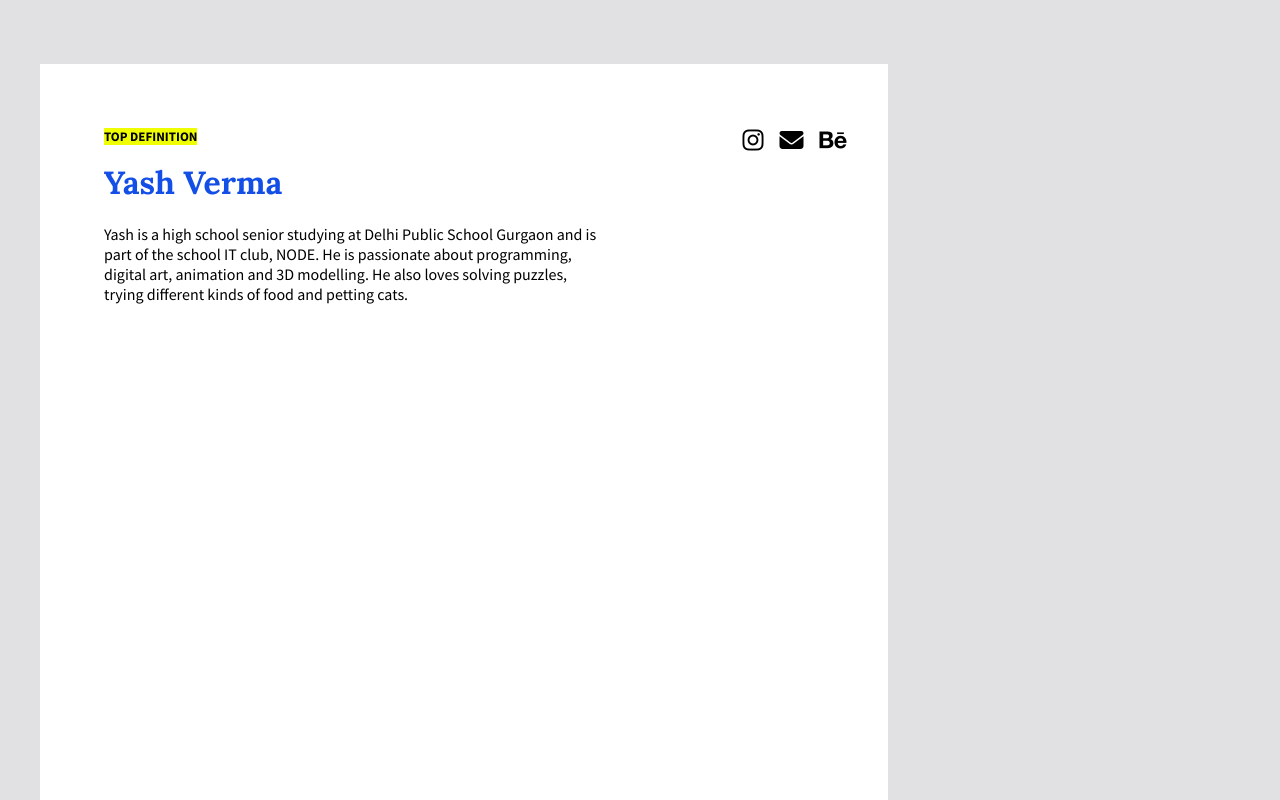
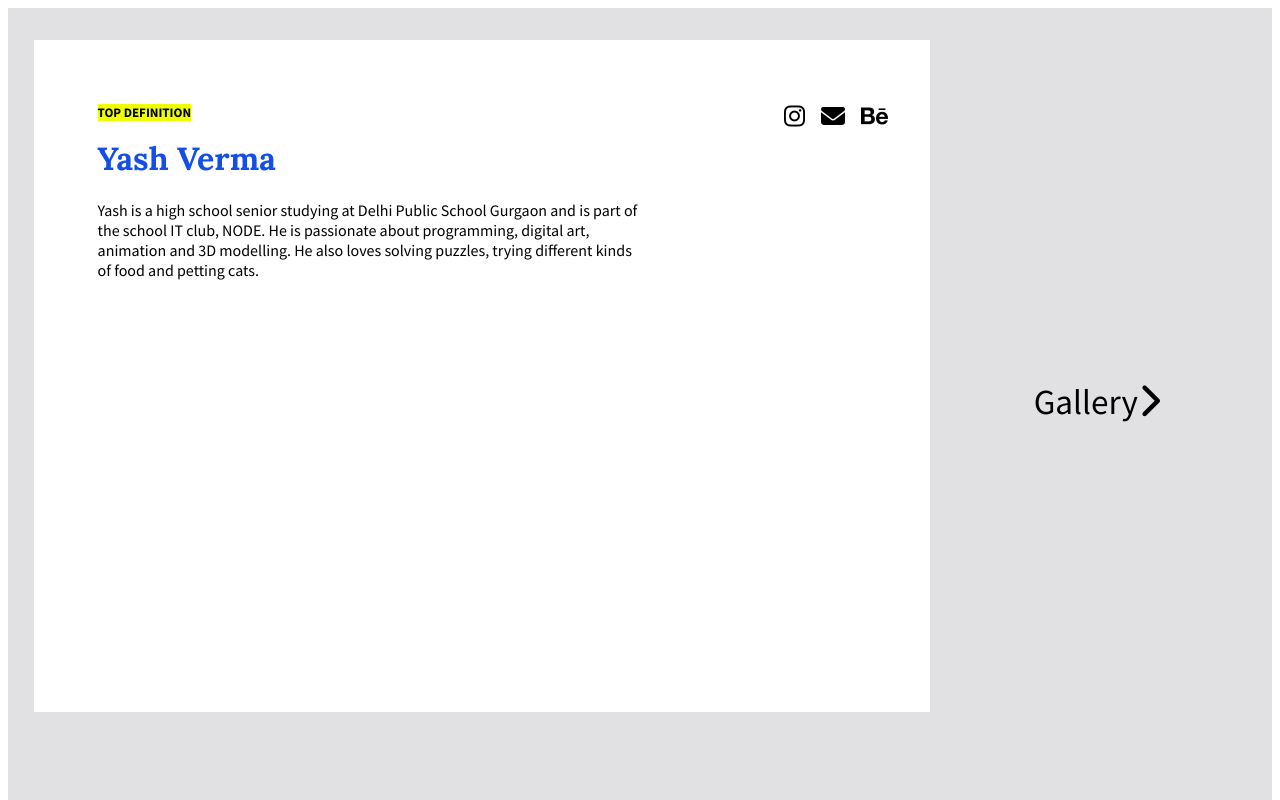
Before and after one commit to SaltyPakoda/YashVermaSite, a website with bundled scripts: page src/index.html in a window 1280 px wide. Shown: the top 800 px of the page. Built offline with nearby package versions, Linux system fonts and the light colour scheme; a web font is replaced by a local one.

Commit message:
Add files via upload

```diff
--- a/src/css/style.css
+++ b/src/css/style.css
@@ -1,22 +1,34 @@
 body {
-  background-color: #E1E1E3; }
+  max-height: 100vh;
+  overflow-y: hidden; }
 
 section {
   position: relative;
   min-height: 100vh;
-  padding: 0 5vw; }
+  min-width: 100vw;
+  display: flex; }
 
-.centered {
-  position: fixed;
-  top: 50%;
-  left: 50%;
-  /* bring your own prefixes */
-  transform: translate(-50%, -50%); }
+.scrolling-wrapper-flexbox {
+  background-color: #E1E1E3;
+  display: flex;
+  flex-wrap: nowrap;
+  overflow-x: visible;
+  overflow-y: hidden;
+  min-height: 100vh; }
+  .scrolling-wrapper-flexbox section {
+    flex: 0 0 auto; }
+  .scrolling-wrapper-flexbox::-webkit-scrollbar {
+    display: none; }
 
-.links {
+.container {
+  height: 100%; }
+
+.me {
   position: absolute;
-  right: 5rem;
-  top: 4rem; }
+  overflow: hidden;
+  background-color: white;
+  margin: 4vh 24vw 1vh 2vw;
+  padding: 4vh 10vw 80vh 60vw; }
 
 #persistent-buttons {
   display: flex;
@@ -52,7 +64,7 @@ section {
   transition-property: opacity;
   transition-duration: 0.2s; }
 
-.nametext {
+#name {
   position: absolute;
   top: 6rem;
   left: 4rem;
@@ -62,12 +74,7 @@ section {
   font-style: bold;
   line-height: 3.6vw; }
 
-.midcol {
-  background-color: white;
-  margin: 4rem 24rem 16rem 2rem;
-  padding: 4rem; }
-
-.ribbon {
+#ribbon {
   position: absolute;
   top: 4rem;
   left: 4rem;
@@ -79,7 +86,7 @@ section {
   vertical-align: super;
   background-color: #EFFF00; }
 
-.description {
+#description {
   position: absolute;
   top: 10rem;
   left: 4rem;
@@ -87,14 +94,30 @@ section {
   font-family: "Source Sans Pro";
   font-size: 100%; }
 
-.headerrainbow {
-  background-image: -webkit-linear-gradient(2deg, #f7ae97, #f8c987);
-  -webkit-background-clip: text;
-  -webkit-text-fill-color: transparent;
-  -webkit-animation: hue 3s infinite linear; }
+#link {
+  position: absolute;
+  align-items: baseline;
+  right: 10vw;
+  top: 42vh;
+  z-index: 5000;
+  font-family: "Source Sans Pro";
+  font-size: 40rem; }
 
-@-webkit-keyframes hue {
-  from {
-    -webkit-filter: hue-rotate(0deg); }
-  to {
-    -webkit-filter: hue-rotate(-360deg); } }
+#link a {
+  margin-right: 16px;
+  font-size: 2.2rem;
+  text-decoration: none;
+  transform: scale(100%);
+  color: black;
+  transition-property: color;
+  transition-duration: 0.2s;
+  position: relative; }
+
+#link a:hover {
+  color: #05ff56; }
+
+#link a:active {
+  color: #a09f9f; }
+
+#gallery {
+  padding: 50vh 50vw; }
--- a/src/index.html
+++ b/src/index.html
@@ -15,32 +15,39 @@
 
 
     <body>
-        <section class="midcol">
-
+        <div class="scrolling-wrapper-flexbox">
+            <section class="container" id="landing">
+                <div class="me">
                     <div id = "persistent-buttons">
                         <a href = "https://www.instagram.com/yashbizcuit" target="_blank" data-tooltip = "github"><i class="fab fa-instagram fa-lg"></i></a>
-                <a href="mailto:me@verma.yash17@gmail.com" target="_blank" data-tooltip = "me@santripta.tech"><i class="fas fa-envelope fa-lg"></i></a>
+                        <a href="mailto:mail@yashbiz.co" target="_blank" data-tooltip = "me@santripta.tech"><i class="fas fa-envelope fa-lg"></i></a>
                         <a href = "https://behance.net/yashverma17" target="_blank" data-tooltip = "behance"><i class="fab fa-behance fa-lg"></i></a>
-
                     </div>
 
-
-
-            <div id="centered">
-                <div class="ribbon">Top definition</div>
-                <div class="nametext">
+                    <div>
+                        <div id="ribbon">Top definition</div>
+                        <div id="name">
                             Yash Verma
                         </div>
-                <div class="description">
+                        <div id="description">
                             Yash is a high school senior studying at Delhi Public School Gurgaon and is part of the school IT club, NODE.
                             He is passionate about programming, digital art, animation and 3D modelling. He also loves solving puzzles, trying different kinds of food and petting cats.
                         </div>
                     </div>
+                </div>
+                <div id="link">
+
+                    <a href="#gallery"><p>Gallery<i class="fas fa-chevron-right"></i></p></a>
+                </div>
             </section>
-        <div class="move">
+            <section>
+                <div id="gallery">
+                    mot moto
+                </div>
+            </section>
+
 
 
         </div>
-
  </body>
 </html>
--- a/src/js/script.js
+++ b/src/js/script.js
@@ -1,3 +1,12 @@
+import EdgeScroll from 'edge-scroll'
+
+var edgeScroll = new EdgeScroll(120, 750)
+
+
+
+
+
+
 function scaleFontSize(element) {
     var container = document.getElementById(element);
 
@@ -10,8 +19,3 @@ function scaleFontSize(element) {
         container.style.fontSize = "70%";
     }
 }
-
-html {
-	background: #1d1f20;
-	margin:  0 4rem;
-}
```
Lines whose indentation alone changed are shown as unchanged.
